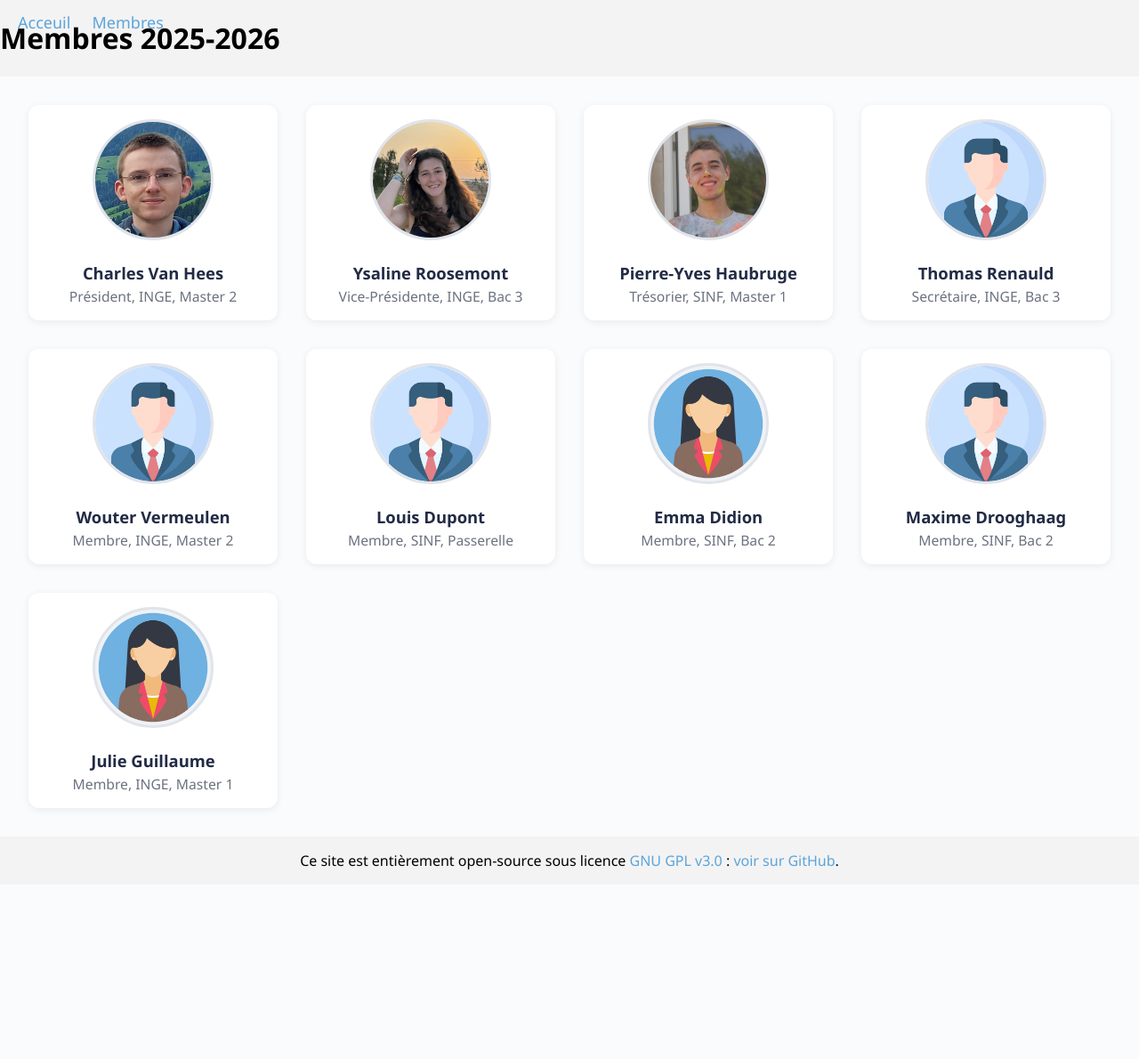
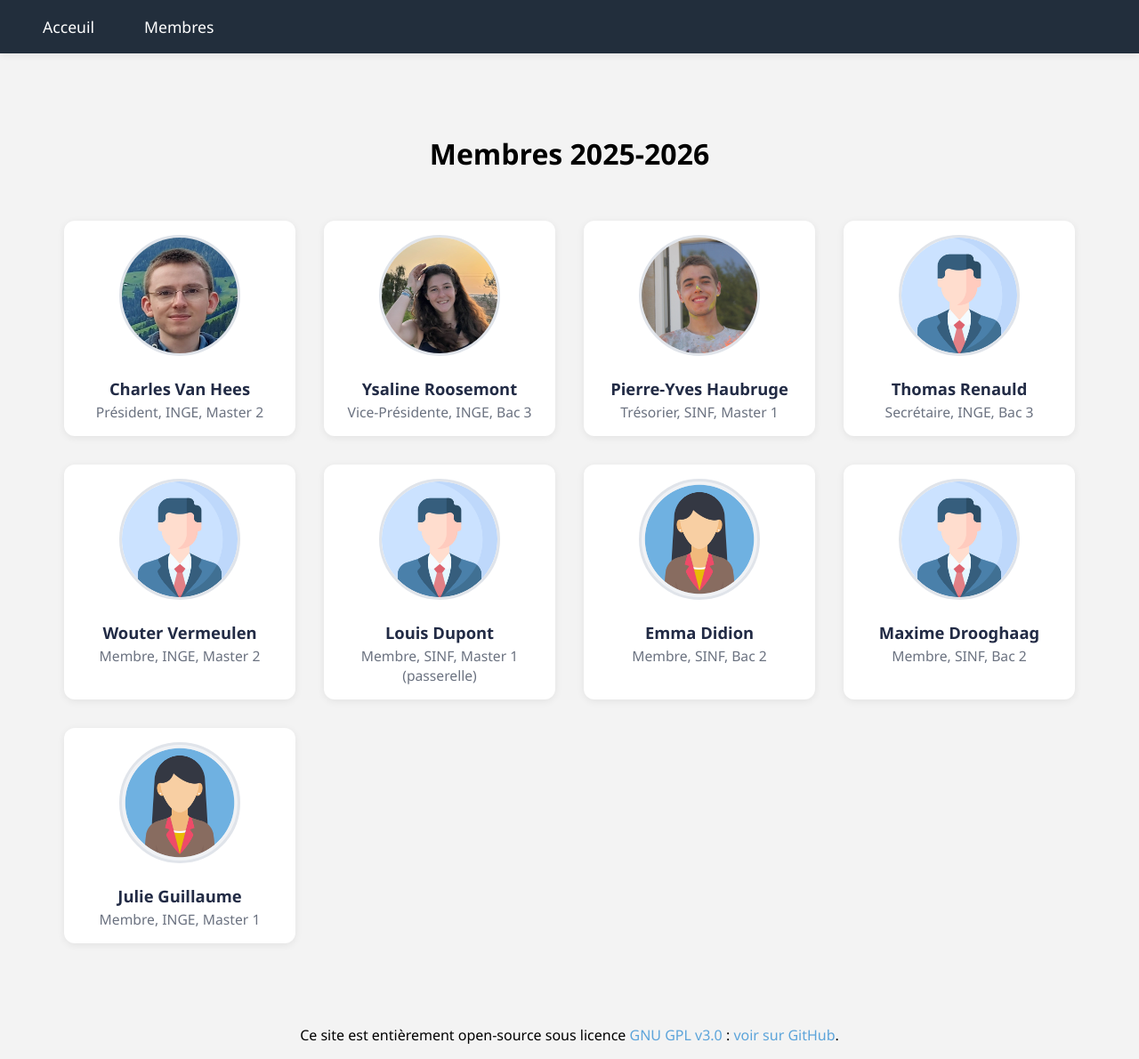
Before and after one commit to Piwy-dev/bde-epl-site, a Flask app: page /members in a window 1280 px wide. Shown: the whole page at 89% size. Before the commit the page ends 977 px from the top, so only its background shows below. Run offline with Flask 3, Linux system fonts and the light colour scheme.

Commit message:
top navbar

```diff
--- a/app/__init__.py
+++ b/app/__init__.py
@@ -27,19 +27,7 @@
         return render_template('/home.html')
 
     @app.route("/members")
-    def membres():
+    def members():
         return render_template('/members.html')
 
-    @app.route("/privacy")
-    def privacy():
-        return render_template('/privacy.html')
-
-    @app.route("/terms")
-    def terms():
-        return render_template('/terms.html')
-
-    @app.route("/suppression-request")
-    def suppression_request():
-        return render_template('/suppression-request.html')
-
     return app
--- a/app/static/css/members.css
+++ b/app/static/css/members.css
@@ -3,7 +3,6 @@
     grid-template-columns: repeat(auto-fit, minmax(220px, 1fr));
     gap: 2rem;
     padding: 2rem;
-    background: #fafbfc;
 }
 
 .member {
--- /dev/null
+++ b/app/static/css/topnavbar.css
@@ -0,0 +1,37 @@
+.top-navbar {
+    background-color: #222e3c;
+    padding: 0 32px;
+    height: 60px;
+    display: flex;
+    align-items: center;
+    box-shadow: 0 2px 8px rgba(0,0,0,0.07);
+}
+
+.nav-links {
+    list-style: none;
+    display: flex;
+    gap: 24px;
+    margin: 0;
+    padding: 0;
+}
+
+.nav-links li {
+    display: flex;
+    align-items: center;
+}
+
+.nav-links a {
+    color: #fff;
+    text-decoration: none;
+    font-size: 1.1rem;
+    font-weight: 500;
+    padding: 8px 16px;
+    border-radius: 4px;
+    transition: background 0.2s, color 0.2s;
+}
+
+.nav-links a:hover,
+.nav-links a:focus {
+    background-color: #31425b;
+    color: #ffd700;
+}
--- a/app/templates/members.html
+++ b/app/templates/members.html
@@ -7,16 +7,13 @@
     <title>Membres</title>
     <link rel="stylesheet" href="{{ url_for('static', filename='css/style.css') }}">
     <link rel="stylesheet" href="{{ url_for('static', filename='css/members.css') }}">
+    <link rel="stylesheet" href="{{ url_for('static', filename='css/topnavbar.css') }}">
 </head>
 
 <body class="main">
-    <!-- Top navbar -->
-    <div class="top">
-        <!-- Return button -->
-        <a href="/home" id="return-button">Acceuil</a>
-        <a href="/members" id="return-button">Membres</a>
-    </div>
+    {% include 'top-navbar.html' %}
 
+    <div class="content">
         <h1>Membres 2025-2026</h1>
         <div class="members">
             <div class="member">
@@ -47,7 +44,7 @@
             <div class="member">
                 <img class="member-photo" src="{{ url_for('static', filename='images/members/man.png') }}" alt="Louis Dupont">
                 <p class="member-name">Louis Dupont</p>
-            <p class="member-role">Membre, SINF, Passerelle</p>
+                <p class="member-role">Membre, SINF, Master 1 (passerelle)</p>
             </div>
             <div class="member">
                 <img class="member-photo" src="{{ url_for('static', filename='images/members/woman.png') }}" alt="Emma Didion">
@@ -65,6 +62,7 @@
                 <p class="member-role">Membre, INGE, Master 1</p>
             </div>
         </div>
+    </div>
 
     <div class="bottom">
         <p id="footer">Ce site est entièrement open-source sous licence <a href="https://github.com/Piwy-dev/bde-epl-site/blob/main/LICENSE">GNU GPL v3.0</a> :
--- /dev/null
+++ b/app/templates/top-navbar.html
@@ -0,0 +1,6 @@
+<nav class="top-navbar">
+    <ul class="nav-links">
+        <li><a href="{{ url_for('home') }}">Acceuil</a></li>
+        <li><a href="{{ url_for('members') }}">Membres</a></li>
+    </ul>
+</nav>
```
Also changed, not shown: app/static/css/suppression-request.css (deleted, +0 -43 lines), app/static/js/index.js (deleted, +0 -11 lines), app/templates/home.html (+2 -8 lines). Lines whose indentation alone changed are shown as unchanged.
